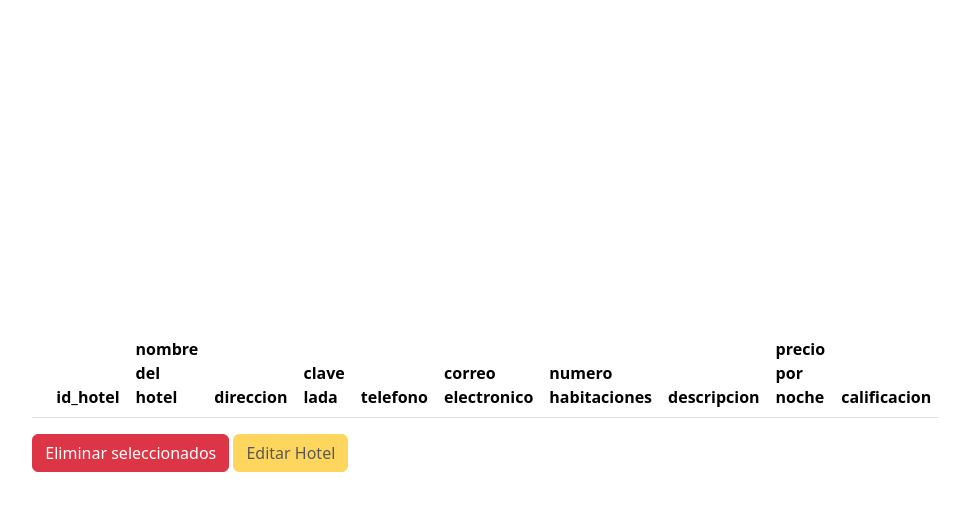
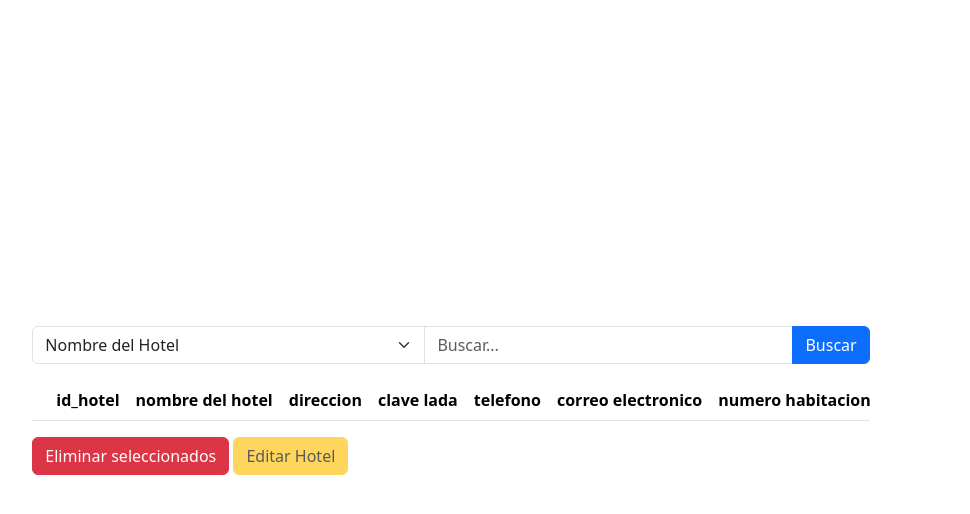
Before and after one commit to EliasMiranda02/proyecto_final1, a PHP site: page /t_hoteles.php in a window 1280 px wide. Shown: the top 514 px of the page, without its empty margins (189-1159 px from the left). Run offline with PHP 8.4, Linux system fonts and the light colour scheme; data that the repository does not hold is empty; some libraries are stand-ins or nearby versions.

Commit message:
VERSION6.3

```diff
--- /dev/null
+++ b/CSS/hotel.css
@@ -0,0 +1,9 @@
+.table-responsive {
+    max-height: 60vh; /* Altura máxima para la tabla */
+    overflow-y: auto; /* Agregar desplazamiento vertical si el contenido es demasiado grande */
+}
+
+/* Opcional: hacer que las celdas de la tabla se ajusten al contenido */
+.table th, .table td {
+    white-space: nowrap; /* Evitar que el texto se rompa */
+}
--- /dev/null
+++ b/JS/t_hotel.js
@@ -0,0 +1,103 @@
+// ESTE PARA EL BOTON DE EDITAR
+document.addEventListener('DOMContentLoaded', function() {
+    const btnEditar = document.getElementById('btnEditar');
+    const checkboxes = document.querySelectorAll('input[name="ids[]"]');
+
+    // Deshabilitar el botón al cargar la página
+    btnEditar.disabled = true;
+
+    // Añadir un event listener a cada checkbox
+    checkboxes.forEach(checkbox => {
+        checkbox.addEventListener('change', function() {
+            // Obtener el número de checkboxes seleccionados
+            const checkedCount = Array.from(checkboxes).filter(checkbox => checkbox.checked).length;
+
+            // Habilitar el botón solo si hay exactamente un checkbox seleccionado
+            btnEditar.disabled = checkedCount !== 1;
+        });
+    });
+
+    btnEditar.addEventListener('click', function(event) {
+        const checkedCheckboxes = document.querySelectorAll('input[name="ids[]"]:checked');
+
+        // Prevenir el comportamiento por defecto del botón
+        event.preventDefault();
+
+        // Comprobar si hay exactamente un checkbox seleccionado
+        if (checkedCheckboxes.length === 1) {
+            const id = checkedCheckboxes[0].value;
+            const row = checkedCheckboxes[0].closest('tr');
+
+            // Obtener los datos de la fila
+            const nombre_hotel = row.cells[2].innerText;
+            const direccion = row.cells[3].innerText;
+            const clave_lada = row.cells[4].innerText;
+            const telefono = row.cells[5].innerText;
+            const correo_electronico = row.cells[6].innerText; // Suponiendo que la contraseña está en la columna 9
+            const numero_habitaciones = row.cells[7].innerText; // Ajusta el índice según tu tabla
+            const descripcion = row.cells[8].innerText;
+            const precio_noche = row.cells[9].innerText;
+            const calificacion = row.cells[10].innerText;
+
+            // Llenar los campos del modal
+            document.getElementById('id_hotel_editar').value = id;
+            document.getElementById('nombre_hotel').value = nombre_hotel;
+            document.getElementById('direccion').value = direccion;
+            document.getElementById('clave_lada').value = clave_lada;
+            document.getElementById('telefono').value = telefono;
+            document.getElementById('correo_electronico').value = correo_electronico;
+            document.getElementById('numero_habitaciones').value = numero_habitaciones;
+            document.getElementById('descripcion').value = descripcion;
+            document.getElementById('precio_noche').value = precio_noche;
+            document.getElementById('calificacion').value = calificacion;
+
+            // Abrir el modal
+            $('#editar').modal('show');
+        } else {
+            // Solo mostrar la alerta, sin abrir el modal
+            alert('Por favor, selecciona un único registro para editar.');
+        }
+    });
+
+    // Enviar el formulario al hacer clic en "Guardar Cambios"
+    document.getElementById('confirmarEditar').addEventListener('click', function() {
+        document.getElementById('editarForm').submit(); // Envía el formulario para actualizar el registro
+    });
+});
+
+// Para eliminar
+document.getElementById('selectAll').addEventListener('change', function() {
+    let checkboxes = document.querySelectorAll('input[name="ids[]"]');
+    checkboxes.forEach(checkbox => checkbox.checked = this.checked);
+});
+
+// Oculta el mensaje después de 5 segundos
+setTimeout(function() {
+    const mensajeAlerta = document.getElementById('mensajeAlerta');
+    if (mensajeAlerta) {
+        mensajeAlerta.style.display = 'none';
+    }
+}, 2000); // 5000 milisegundos = 5 segundos
+
+document.getElementById('searchFormHotel').addEventListener('submit', function(e) {
+    e.preventDefault();
+
+    const formData = new FormData(this);
+    const queryValue = formData.get('query').trim(); // Obtener el valor de 'query' y quitar espacios
+
+            // Verificar si el campo de búsqueda está vacío
+            if (queryValue === "") {
+                // Si está vacío, usar un valor especial para indicar "todos los registros"
+                formData.set('query', '%'); // Esto actuará como un comodín en SQL para traer todos los registros
+            }
+    fetch('controlador/buscar_hotel.php', {
+        method: 'POST',
+        body: formData
+    })
+    .then(response => response.text())
+    .then(data => {
+        const tbody = document.querySelector('#Hoteles table tbody'); // Especifica el tbody correcto
+        tbody.innerHTML = data;
+    })
+    .catch(error => console.error('Error:', error));
+});
--- a/modal_hotel/modal_editar.php
+++ b/modal_hotel/modal_editar.php
@@ -5,7 +5,7 @@
         <h1 class="modal-title fs-5">Editar Hotel</h1>
       </div>
       <div class="modal-body">
-        <form id="editarForm" action="../controlador/editar_hotel.php" method="post">
+        <form id="editarForm" action="./controlador/editar_hotel.php" method="post">
           <input type="hidden" id="id_hotel_editar" name="id_hotel_editar">
 
           <div class="mb-3">
@@ -14,7 +14,7 @@
           </div>
           <div class="mb-3">
             <label for="telefono" class="form-label">direccion</label>
-            <input type="text" class="form-control" id="direccion" name="direccion" pattern="^\d{1,7}$" required oninput="this.value = this.value.replace(/[^0-9]/g, '').slice(0, 7)">
+            <input type="text" class="form-control" id="direccion" name="direccion">
           </div>
           <div class="mb-3">
             <label for="clave_lada" class="form-label">Clave Lada</label>
--- a/t_hoteles.php
+++ b/t_hoteles.php
@@ -6,6 +6,7 @@
     <meta name="viewport" content="width=device-width, initial-scale=1.0">
     <title>Catalogo de Hoteles</title>
     <link href="https://cdn.jsdelivr.net/npm/bootstrap@5.3.3/dist/css/bootstrap.min.css" rel="stylesheet">
+    <link rel="stylesheet" href="CSS/hotel.css">
     <script src="https://kit.fontawesome.com/90c11f8b3b.js" crossorigin="anonymous"></script>
 </head>
 
@@ -32,7 +33,21 @@
                 </div>
             <?php endif; ?>
 
+            <form id="searchFormHotel" class="mb-3" method="POST" action="controlador/buscar_hotel.php">
+                <input type="hidden" name="Hotel" value="Hotel"> <!-- Campo oculto -->
+                <div class="input-group">
+                    <select name="campo" class="form-select" required>
+                        <option value="nombre_hotel">Nombre del Hotel</option>
+                        <option value="numero_habitaciones">Numero de Habitaciones</option>
+                        <option value="calificacion">Calificacion</option>
+                    </select>
+                    <input type="text" class="form-control" name="query" placeholder="Buscar..." required>
+                    <button type="submit" class="btn btn-primary">Buscar</button>
+                </div>
+            </form>
+
             <form id="Hoteles" action="controlador/eliminar_hotel.php" method="post">
+            <div class="table-responsive">
                 <table class="table">
                     <thead class="bg-info">
                         <tr>
@@ -73,6 +88,7 @@
                         <?php } ?>
                     </tbody>
                 </table>
+            </div>
                 <button type="button" class="btn btn-danger" data-bs-toggle="modal" data-bs-target="#eliminar">Eliminar seleccionados</button>
                 <button type="button" class="btn btn-warning" id="btnEditar" data-bs-toggle="modal" data-bs-target="#editar">Editar Hotel</button>
             </form>
@@ -83,89 +99,7 @@
     <?php include "modal_hotel/modal_editar.php"; ?>
     <?php include "modal_hotel/modal_eliminar.php"; ?>
 
-    <script>
-        // ESTE PARA EL BOTON DE EDITAR
-        document.addEventListener('DOMContentLoaded', function() {
-            const btnEditar = document.getElementById('btnEditar');
-            const checkboxes = document.querySelectorAll('input[name="ids[]"]');
-
-            // Deshabilitar el botón al cargar la página
-            btnEditar.disabled = true;
-
-            // Añadir un event listener a cada checkbox
-            checkboxes.forEach(checkbox => {
-                checkbox.addEventListener('change', function() {
-                    // Obtener el número de checkboxes seleccionados
-                    const checkedCount = Array.from(checkboxes).filter(checkbox => checkbox.checked).length;
-
-                    // Habilitar el botón solo si hay exactamente un checkbox seleccionado
-                    btnEditar.disabled = checkedCount !== 1;
-                });
-            });
-
-            btnEditar.addEventListener('click', function(event) {
-                const checkedCheckboxes = document.querySelectorAll('input[name="ids[]"]:checked');
-
-                // Prevenir el comportamiento por defecto del botón
-                event.preventDefault();
-
-                // Comprobar si hay exactamente un checkbox seleccionado
-                if (checkedCheckboxes.length === 1) {
-                    const id = checkedCheckboxes[0].value;
-                    const row = checkedCheckboxes[0].closest('tr');
-
-                    // Obtener los datos de la fila
-                    const nombre_hotel = row.cells[2].innerText;
-                    const direccion = row.cells[3].innerText;
-                    const clave_lada = row.cells[4].innerText;
-                    const telefono = row.cells[5].innerText;
-                    const correo_electronico = row.cells[6].innerText; // Suponiendo que la contraseña está en la columna 9
-                    const numero_habitaciones = row.cells[7].innerText; // Ajusta el índice según tu tabla
-                    const descripcion = row.cells[8].innerText;
-                    const precio_noche = row.cells[9].innerText;
-                    const calificacion = row.cells[10].innerText;
-
-                    // Llenar los campos del modal
-                    document.getElementById('id_hotel_editar').value = id;
-                    document.getElementById('nombre_hotel').value = nombre_hotel;
-                    document.getElementById('direccion').value = direccion;
-                    document.getElementById('clave_lada').value = clave_lada;
-                    document.getElementById('telefono').value = telefono;
-                    document.getElementById('correo_electronico').value = correo_electronico;
-                    document.getElementById('numero_habitaciones').value = numero_habitaciones;
-                    document.getElementById('descripcion').value = descripcion;
-                    document.getElementById('precio_noche').value = precio_noche;
-                    document.getElementById('calificacion').value = calificacion;
-
-                    // Abrir el modal
-                    $('#editar').modal('show');
-                } else {
-                    // Solo mostrar la alerta, sin abrir el modal
-                    alert('Por favor, selecciona un único registro para editar.');
-                }
-            });
-
-            // Enviar el formulario al hacer clic en "Guardar Cambios"
-            document.getElementById('confirmarEditar').addEventListener('click', function() {
-                document.getElementById('editarForm').submit(); // Envía el formulario para actualizar el registro
-            });
-        });
-
-        // Para eliminar
-        document.getElementById('selectAll').addEventListener('change', function() {
-            let checkboxes = document.querySelectorAll('input[name="ids[]"]');
-            checkboxes.forEach(checkbox => checkbox.checked = this.checked);
-        });
-
-        // Oculta el mensaje después de 5 segundos
-        setTimeout(function() {
-            const mensajeAlerta = document.getElementById('mensajeAlerta');
-            if (mensajeAlerta) {
-                mensajeAlerta.style.display = 'none';
-            }
-        }, 2000); // 5000 milisegundos = 5 segundos
-    </script>
-
+    <script src="JS/t_hotel.js"></script>
     <script src="https://cdn.jsdelivr.net/npm/bootstrap@5.3.3/dist/js/bootstrap.bundle.min.js"></script>
 </body>
 
```
Also changed, not shown: controlador/buscar_hotel.php (added, +37 -0 lines).
